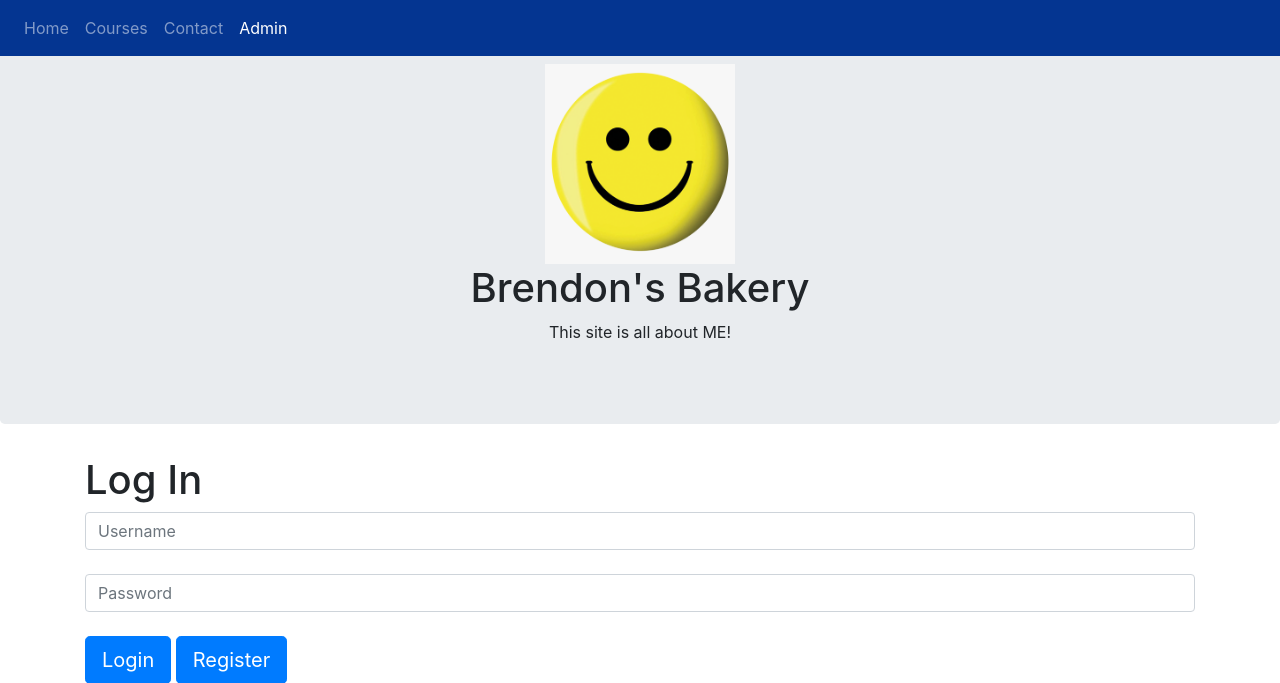
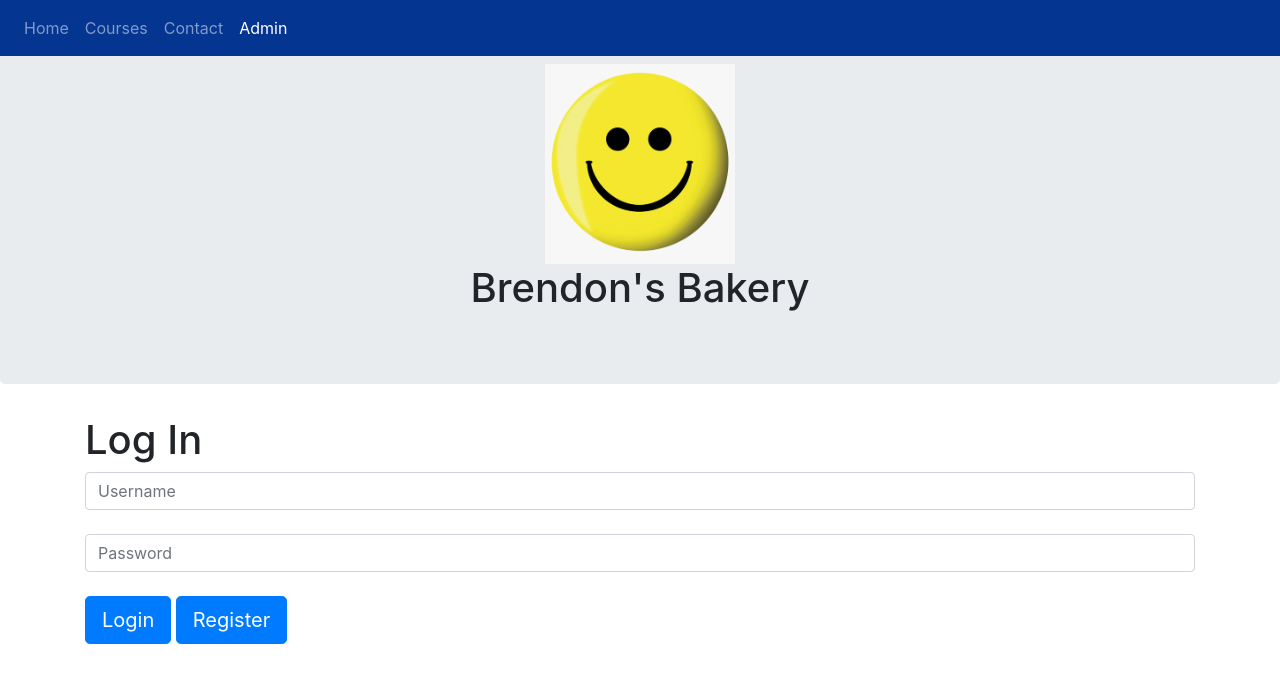
Before and after one commit to Brendonanderson2/DS774-assignment1, a Flask app: page /admin in a window 1280 px wide. Shown: the top 683 px of the page. Run offline with Flask 2, Linux system fonts and the light colour scheme; some libraries are stand-ins or nearby versions.

Commit message:
Update base.html

```diff
--- a/templates/base.html
+++ b/templates/base.html
@@ -32,7 +32,6 @@
     <!-- <img src="{{url_for('static',filename='smile.png')}}" class="rounded-circle" alt=""> -->
 
     <h1>Brendon's Bakery</h1>
-    <p>This site is all about ME!</p>
   </div>
 
 
```
